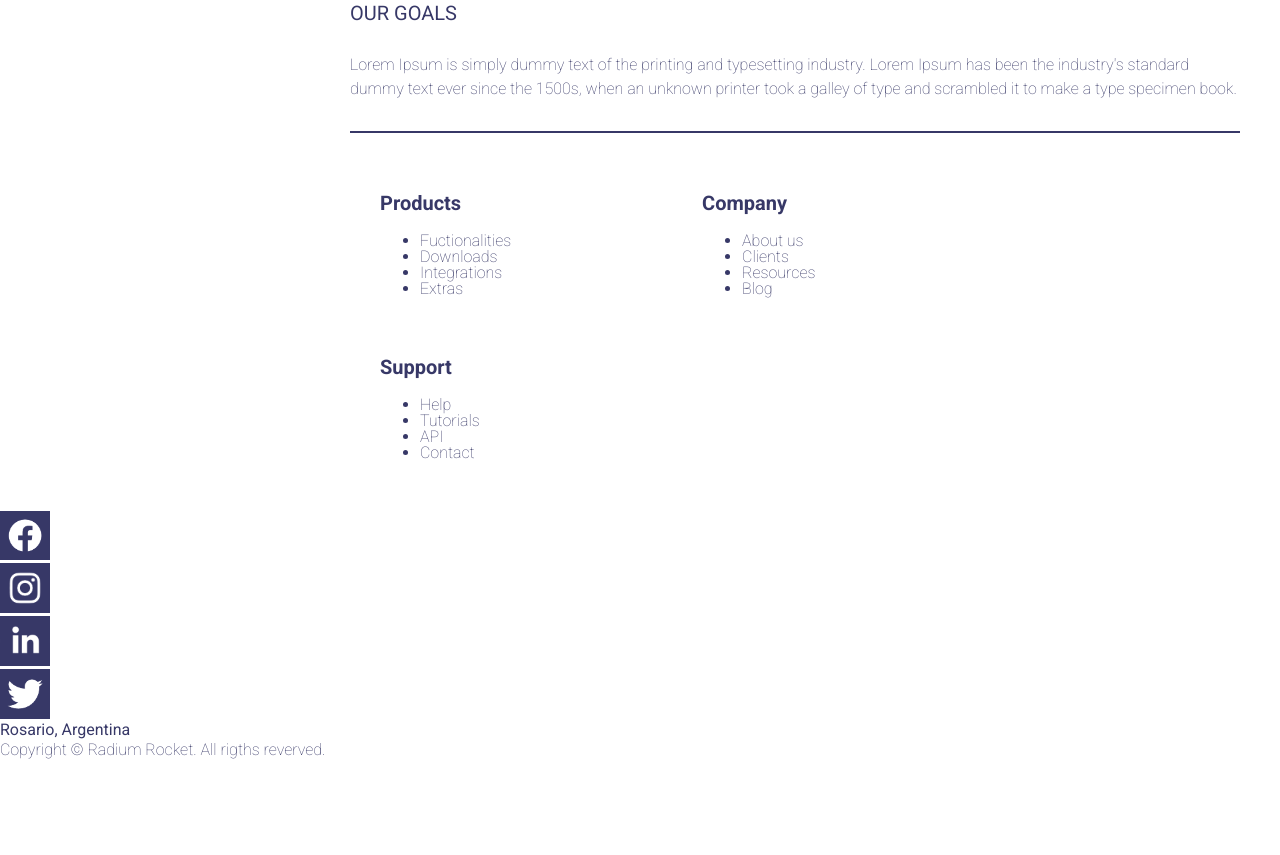
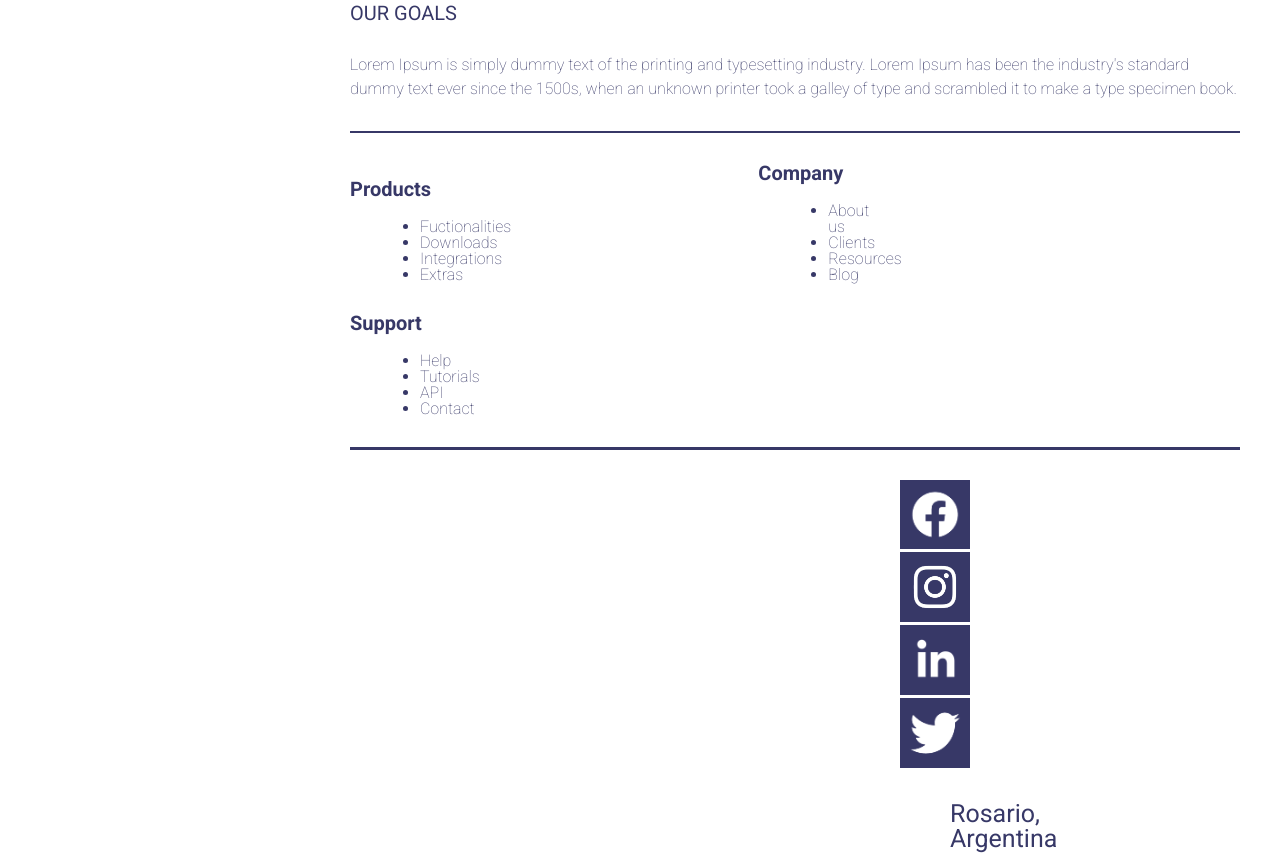
Before and after one commit to Baldizan/BaSP-A2022-Etapa-1, a plain HTML site: page Semana 03/index.html in a window 1280 px wide. Shown: the part 2662-3517 px from the top of the page. Before the commit the page ends 3424 px from the top, so only its background shows below. Drawn offline with Linux system fonts and the light colour scheme.

Commit message:
BaSP-W03-2022: finish last sections and footer

```diff
--- a/Semana 03/index.html
+++ b/Semana 03/index.html
@@ -276,7 +276,7 @@
                         </li>
                     </ul>
                 </div>
-                <div class="bottom-nav-sections">
+                <div class="bottom-nav-sections" id="support">
                     <h2>Support</h2>
                     <ul>
                         <li>
--- a/Semana 03/styles.css
+++ b/Semana 03/styles.css
@@ -400,15 +400,19 @@ font-size: 14px;
     border-bottom: 2px solid #373867;
 }
 
+#support {
+    margin-right: 0;
+}
 .bottom-nav-sections {
     display: inline-block;
-    width: 29%;
-    margin: 30px;
-}
+    width: auto;
+    margin-right: 36%;}
+
 
 .bottom-nav-sections ul {
     list-style-type: disc;
     padding-left: 40px;
+    margin: 30px 0px 30px 0px;
 }
 
 .bottom-nav-sections h2 {
@@ -422,10 +426,40 @@ font-size: 14px;
     font-weight: 100;
     font-family: "Roboto";
 }
+
+.bottom-nav {
+    border-bottom: 3px solid #373867;
+}
+.bottom-nav-sections ul {
+    margin: 20px 12px 30px 30px;
+    max-width: 2px;
+}
 /*-----------------MAIN-------------------*/
 
 /*-----------------FOOTER-------------------*/
+
+.footer ul {
+    margin: 30px 500px 30px 900px;
+}
+
+.footer p {
+    margin: 30px 500px 30px 790px;
+    font-size: 25px;
+    font-weight: 400;
+}
+
+.footer address {
+    margin: 30px 500px 30px 950px;
+    font-size: 25px;
+}
+
+.footer li {
+    display: inline;
+}
 .footer img {
-    width: 50px;
+    display: inline;
+    width: 70px;
 }
+
+
 /*-----------------FOOTER-------------------*/
```
